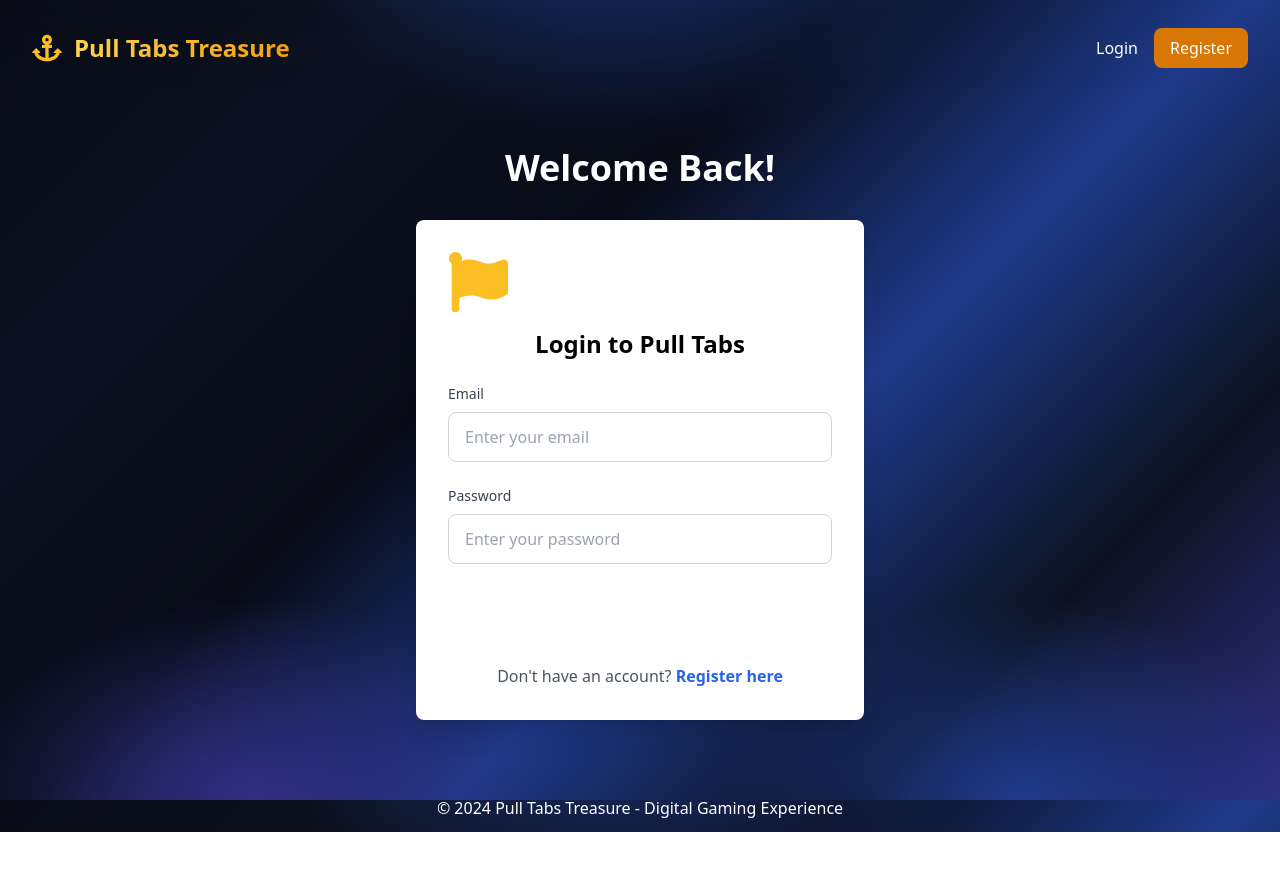
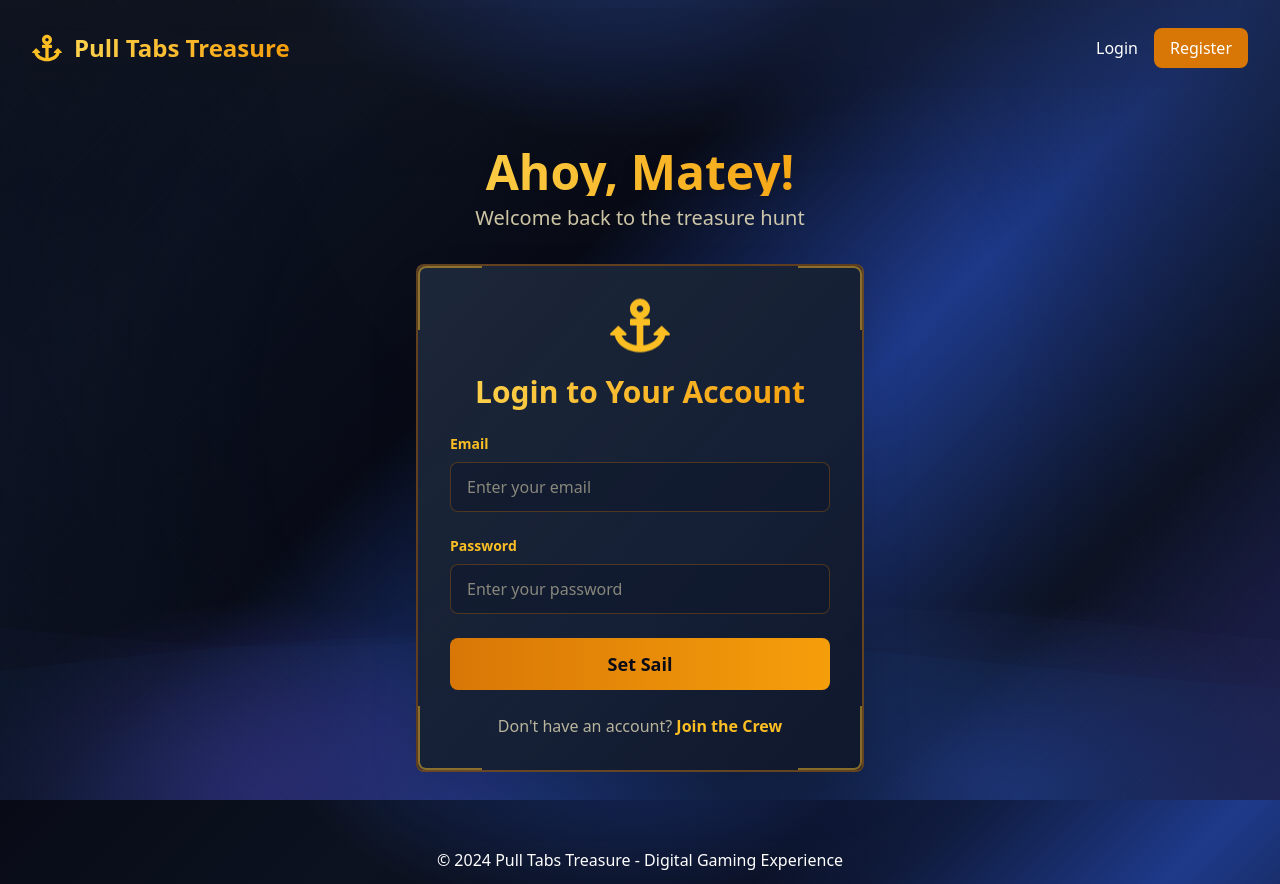
Before and after one commit to Benjafo/pull-tabs, a React (Vite) app in the folder client/: page /login in a window 1280 px wide. Before the commit the page ends 832 px from the top, so only its background shows below. Built offline with nearby package versions, Linux system fonts and the light colour scheme; no server answers.

Commit message:
checkpoint: modify client/src/pages/LoginPage.tsx - 14:59

```diff
--- a/client/src/pages/LoginPage.tsx
+++ b/client/src/pages/LoginPage.tsx
@@ -1,7 +1,8 @@
 import type { FormEvent } from "react";
 import { useState } from "react";
-import { FaFlag } from "react-icons/fa";
+import { FaAnchor } from "react-icons/fa";
 import { Link, useNavigate } from "react-router-dom";
+import { OceanBackground } from "../components/layout/OceanBackground";
 import { useAuth } from "../hooks/useAuth";
 
 export function LoginPage() {
@@ -34,26 +35,39 @@ export function LoginPage() {
     };
 
     return (
-        <div className="py-8">
-            <div className="max-w-md mx-auto">
+        <div className="py-8 relative">
+            <OceanBackground variant="waves" intensity="subtle" />
+
+            <div className="max-w-md mx-auto relative z-10">
                 {/* Header */}
-                <div className="text-center text-white mb-8">
-                    <h1 className="text-4xl font-bold mb-2 text-shadow-lg">Welcome Back!</h1>
+                <div className="text-center text-cream-100 mb-8">
+                    <h1 className="text-5xl font-black mb-2 text-transparent bg-clip-text bg-gradient-to-r from-gold-300 to-gold-500 drop-shadow-lg">
+                        Ahoy, Matey!
+                    </h1>
+                    <p className="text-xl text-cream-100/80">
+                        Welcome back to the treasure hunt
+                    </p>
                 </div>
 
                 {/* Login Form */}
-                <div className="bg-white rounded-lg shadow-xl p-8">
-                    <form onSubmit={handleSubmit} className="space-y-6">
+                <div className="relative bg-gradient-to-br from-navy-600/95 to-navy-700/95 backdrop-blur-sm rounded-lg shadow-2xl p-8 border-2 border-gold-600/40">
+                    {/* Corner decorations */}
+                    <div className="absolute top-0 left-0 w-16 h-16 border-t-2 border-l-2 border-gold-400/50 rounded-tl-lg" />
+                    <div className="absolute top-0 right-0 w-16 h-16 border-t-2 border-r-2 border-gold-400/50 rounded-tr-lg" />
+                    <div className="absolute bottom-0 left-0 w-16 h-16 border-b-2 border-l-2 border-gold-400/50 rounded-bl-lg" />
+                    <div className="absolute bottom-0 right-0 w-16 h-16 border-b-2 border-r-2 border-gold-400/50 rounded-br-lg" />
+
+                    <form onSubmit={handleSubmit} className="space-y-6 relative">
                         <div className="text-center mb-6">
-                            <FaFlag className="text-6xl text-gold-400" />
-                            <h2 className="text-2xl font-bold text-primary-800 mt-4">
-                                Login to Pull Tabs
+                            <FaAnchor className="text-6xl text-gold-400 mx-auto animate-float" />
+                            <h2 className="text-3xl font-black text-transparent bg-clip-text bg-gradient-to-r from-gold-300 to-gold-500 mt-4">
+                                Login to Your Account
                             </h2>
                         </div>
 
                         {error && (
                             <div
-                                className="bg-red-50 border border-red-200 text-red-700 px-4 py-3 rounded-lg"
+                                className="bg-red-900/20 border border-red-600/30 text-red-400 px-4 py-3 rounded-lg"
                                 role="alert"
                             >
                                 {error}
@@ -63,7 +77,7 @@ export function LoginPage() {
                         <div>
                             <label
                                 htmlFor="email"
-                                className="block text-sm font-medium text-gray-700 mb-2"
+                                className="block text-sm font-bold text-gold-400 mb-2"
                             >
                                 Email
                             </label>
@@ -76,14 +90,14 @@ export function LoginPage() {
                                 required
                                 disabled={isSubmitting}
                                 placeholder="Enter your email"
-                                className="w-full px-4 py-3 border border-gray-300 rounded-lg focus:ring-2 focus:ring-accent-500 focus:border-transparent disabled:opacity-50 disabled:cursor-not-allowed"
+                                className="w-full px-4 py-3 bg-navy-700/50 border border-gold-600/30 rounded-lg text-cream-100 placeholder-cream-100/50 focus:ring-2 focus:ring-gold-400 focus:border-gold-400 disabled:opacity-50 disabled:cursor-not-allowed"
                             />
                         </div>
 
                         <div>
                             <label
                                 htmlFor="password"
-                                className="block text-sm font-medium text-gray-700 mb-2"
+                                className="block text-sm font-bold text-gold-400 mb-2"
                             >
                                 Password
                             </label>
@@ -96,25 +110,25 @@ export function LoginPage() {
                                 required
                                 disabled={isSubmitting}
                                 placeholder="Enter your password"
-                                className="w-full px-4 py-3 border border-gray-300 rounded-lg focus:ring-2 focus:ring-accent-500 focus:border-transparent disabled:opacity-50 disabled:cursor-not-allowed"
+                                className="w-full px-4 py-3 bg-navy-700/50 border border-gold-600/30 rounded-lg text-cream-100 placeholder-cream-100/50 focus:ring-2 focus:ring-gold-400 focus:border-gold-400 disabled:opacity-50 disabled:cursor-not-allowed"
                             />
                         </div>
 
                         <button
                             type="submit"
                             disabled={isSubmitting}
-                            className="w-full bg-accent-500 hover:bg-accent-600 text-white py-3 px-6 rounded-lg text-lg font-bold transform transition-all hover:scale-105 hover:shadow-xl disabled:opacity-50 disabled:cursor-not-allowed disabled:transform-none"
+                            className="w-full bg-gradient-to-r from-gold-600 to-gold-500 hover:from-gold-500 hover:to-gold-400 text-navy-900 py-3 px-6 rounded-lg text-lg font-black transform transition-all hover:scale-105 hover:shadow-xl disabled:opacity-50 disabled:cursor-not-allowed disabled:transform-none"
                         >
-                            {isSubmitting ? "Logging in..." : "Login"}
+                            {isSubmitting ? "Setting Sail..." : "Set Sail"}
                         </button>
 
-                        <div className="text-center text-gray-600">
+                        <div className="text-center text-cream-100/70">
                             Don't have an account?{" "}
                             <Link
                                 to="/register"
-                                className="text-blue-600 hover:text-blue-700 font-semibold"
+                                className="text-gold-400 hover:text-gold-300 font-bold"
                             >
-                                Register here
+                                Join the Crew
                             </Link>
                         </div>
                     </form>
```
